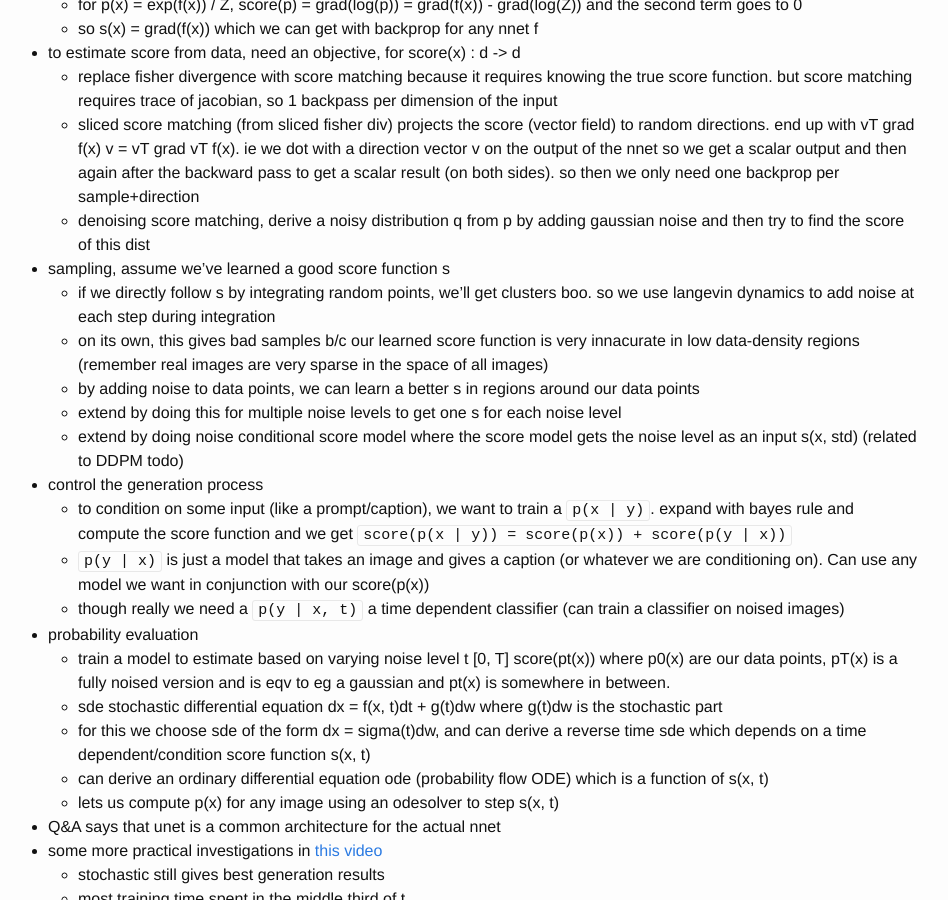
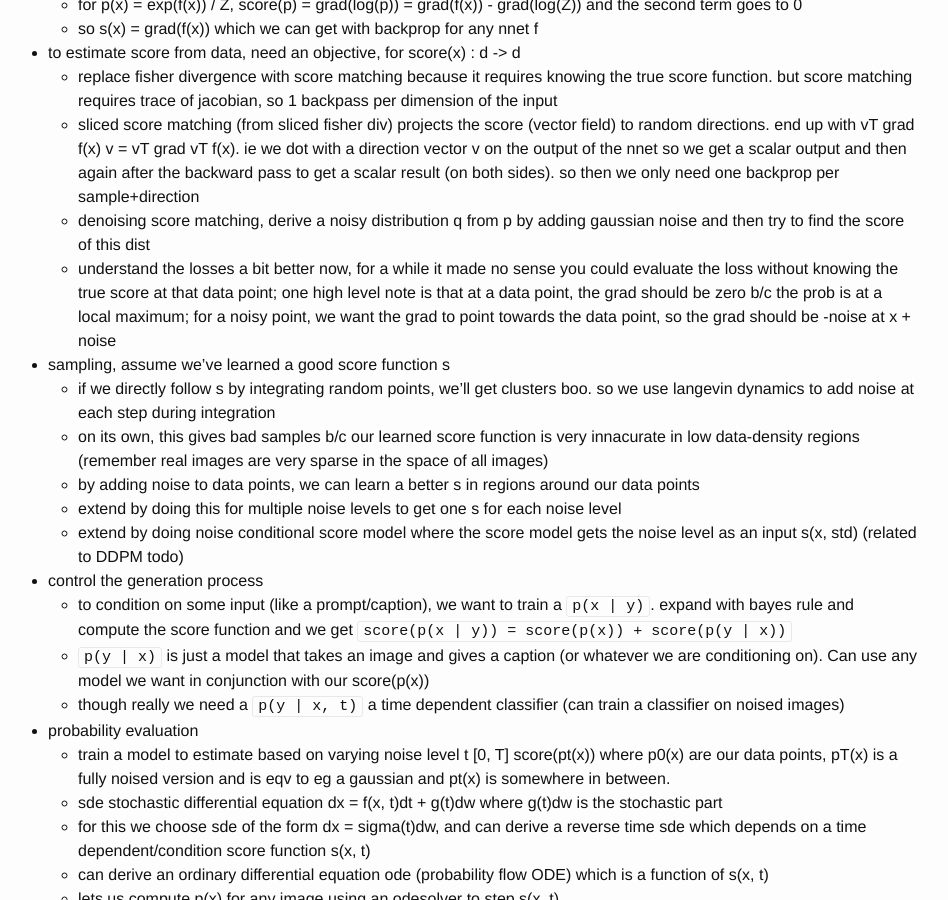
Before and after one commit to aconz2/aconz2.github.io, a Jekyll site: the page built from _posts/2024-07-03-Machine-Learning-Notes.md, in a window 1280 px wide and 900 px high, scrolled down 8347 px. Shown: the whole window, without its empty margins (172-1120 px from the left). Built offline with Jekyll 4.4.1, drawn with Linux system fonts in a browser that asks for light colours; some of the changed text lies outside the part shown.

Commit message:
score loss

```diff
--- a/_posts/2024-07-03-Machine-Learning-Notes.md
+++ b/_posts/2024-07-03-Machine-Learning-Notes.md
@@ -72,6 +72,7 @@ note to self using grad everywhere but remember grad(f : n -> 1) : (1,n) vector
   * replace fisher divergence with score matching because it requires knowing the true score function. but score matching requires trace of jacobian, so 1 backpass per dimension of the input
   * sliced score matching (from sliced fisher div) projects the score (vector field) to random directions. end up with vT grad f(x) v = vT grad vT f(x). ie we dot with a direction vector v on the output of the nnet so we get a scalar output and then again after the backward pass to get a scalar result (on both sides). so then we only need one backprop per sample+direction
   * denoising score matching, derive a noisy distribution q from p by adding gaussian noise and then try to find the score of this dist
+  * understand the losses a bit better now, for a while it made no sense you could evaluate the loss without knowing the true score at that data point; one high level note is that at a data point, the grad should be zero b/c the prob is at a local maximum; for a noisy point, we want the grad to point towards the data point, so the grad should be -noise at x + noise
 * sampling, assume we've learned a good score function s
   * if we directly follow s by integrating random points, we'll get clusters boo. so we use langevin dynamics to add noise at each step during integration
   * on its own, this gives bad samples b/c our learned score function is very innacurate in low data-density regions (remember real images are very sparse in the space of all images)
```
Also changed, not shown: other parts of _posts/2024-07-03-Machine-Learning-Notes.md (+1 -0 lines).
